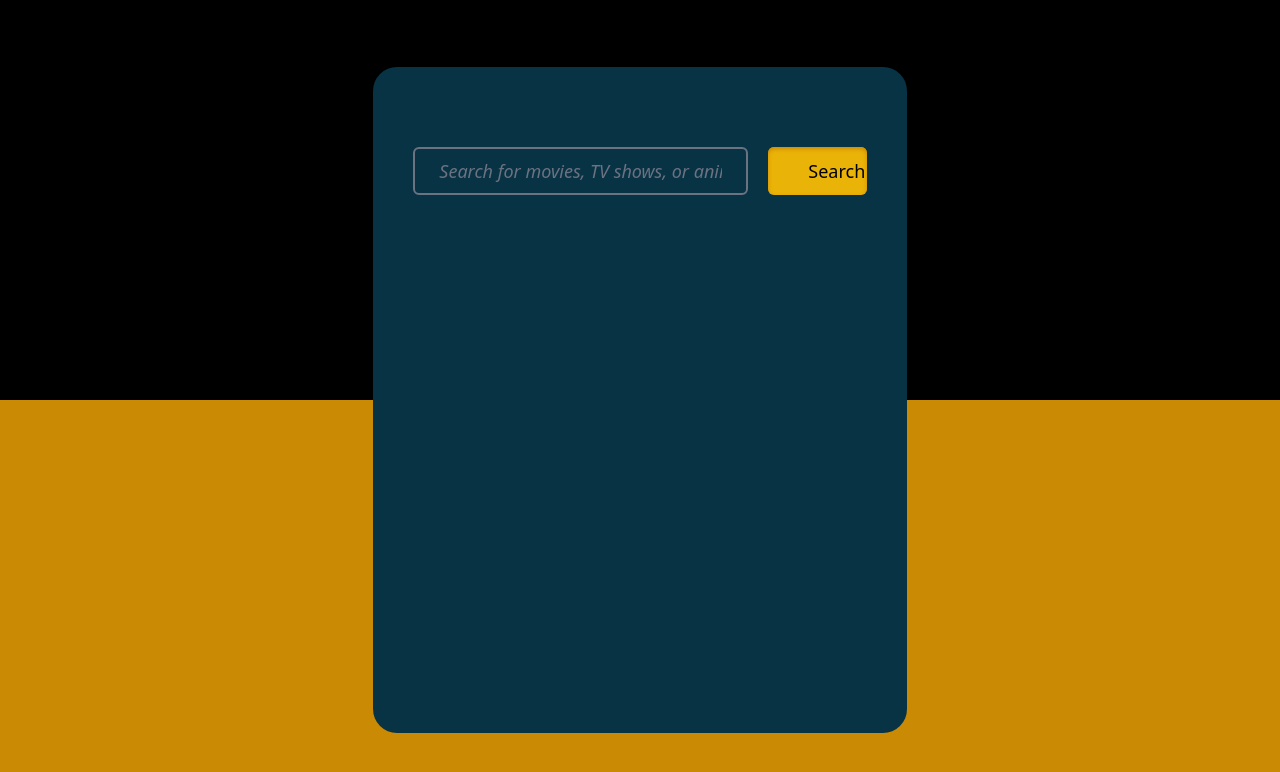
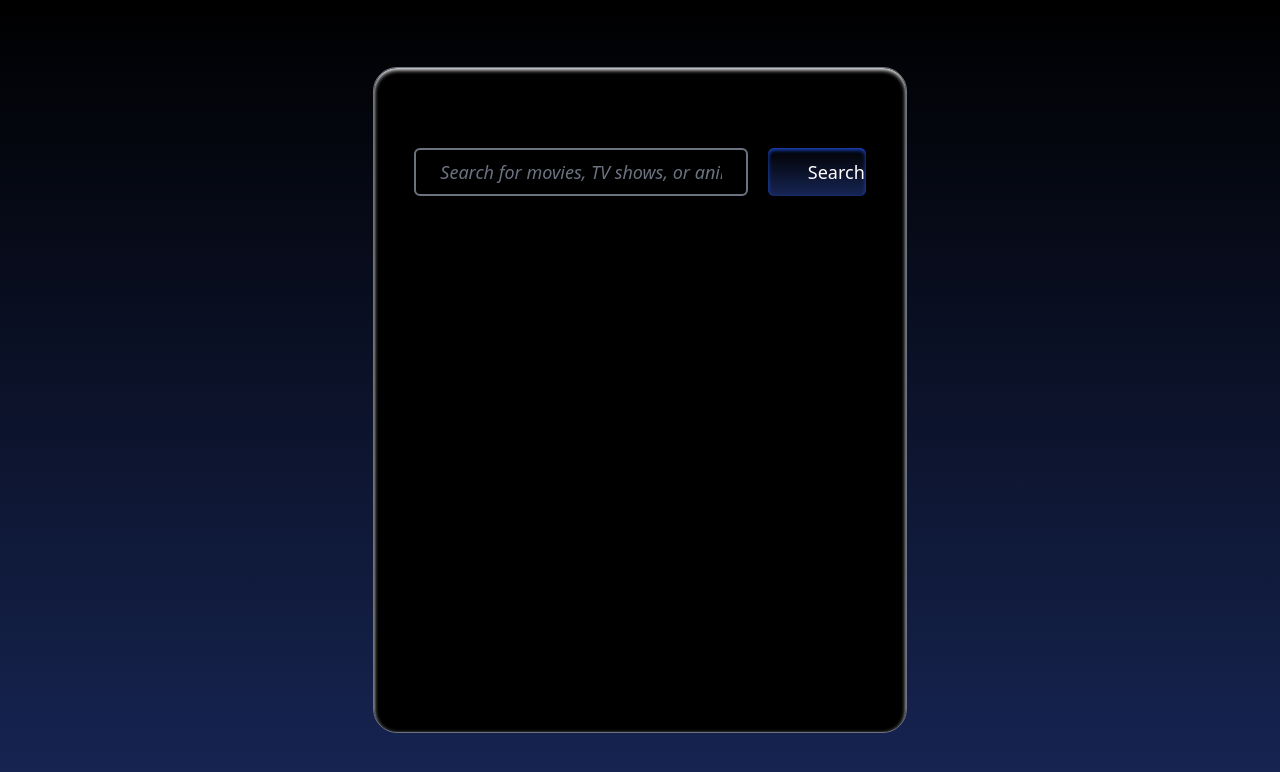
Before and after one commit to OmarAlMayouf/Movie_Ratings, a React (Vite) app: page / in a window 1280 px wide. Shown: the top 772 px of the page. Built offline with nearby package versions, Linux system fonts and the light colour scheme.

Commit message:
Color swap

```diff
--- a/src/App.jsx
+++ b/src/App.jsx
@@ -60,9 +60,9 @@ export default function App() {
     }
   }
   return (
-    <div class="w-full h-screen bg-gradient-to-b to-yellow-600 from-50% from-black to-50% flex justify-center items-center">
+    <div class="w-full h-screen bg-black flex justify-center items-center bg-gradient-to-b to-blue-950 from-black overflow-hidden">
       {/*container*/}
-      <div className="w-5/12 h-5/6 bg-cyan-950 rounded-3xl px-10 py-20" >
+      <div className="w-5/12 h-5/6 bg-black rounded-3xl px-10 py-20 border border-gray-500 shadow-inner shadow-white" >
 
         {/*input container*/}
         <div className="grid grid-cols-12 gap-5">
@@ -70,7 +70,7 @@ export default function App() {
           <input className="h-12 col-span-9 rounded-md px-6 bg-transparent border-2 border-gray-500  hover:border-gray-400 focus:outline-none focus:border-gray-300 font-medium text-lg text-white placeholder:text-gray-500 placeholder:italic "ref={movieNameRef} placeholder='Search for movies, TV shows, or animes...' type="text" name="search" id="search"></input>
           {/*sumbit button*/}
           <button
-            className="h-12 col-span-3 rounded-md bg-yellow-500 font-medium text-lg px-10 hover:bg-yellow-400 shadow-inner shadow-yellow-600 text-center"
+            className="h-12 col-span-3 rounded-md bg-gradient-to-b from-black to-blue-950 hover:to-blue-900 hover:scale-105 shadow-inner shadow-blue-700 text-white font-medium text-lg px-10 text-center"
             id="search-button"
             type="submit"
             onClick={getMovie}
@@ -82,16 +82,16 @@ export default function App() {
         {/*error container*/}
         <div className="mt-5 flex justify-center items-center align-center h-full w-full text-white text-center text-2xl font-semibold" id="error" ref={error}></div>
         {/*result wrapper*/}
-          <div className="hidden" id="result-wrapper"  ref={resultWrapper}>
+          <div className="hidden " id="result-wrapper"  ref={resultWrapper}>
           {/*results container*/}
           <div className="mt-5 grid grid-cols-12">
             {/*photo cover*/}
             <div className="col-span-5 flex h-96" id="result" ref={result}></div>
             <div className="col-span-7">
               {/*movie title*/}
-              <div className="h-10 w-full text-white text-center text-4xl font-bold" id="movie-title" ref={movieTitleRef}></div>
+              <div className="h-30 w-full text-white text-center text-4xl font-bold overflow-hidden" id="movie-title" ref={movieTitleRef}></div>
               {/*movie rating*/}
-              <div className="mt-14 flex justify-center items-center h-10 w-full text-white text-center text-2xl font-semibold" id="movie-Rating" ref={movieRatingRef}></div>
+              <div className="mt-10 flex justify-center items-center h-10 w-full text-white text-center text-2xl font-semibold" id="movie-Rating" ref={movieRatingRef}></div>
               {/*movie details*/}
               <div className="mt-5 flex justify-center items-center h-10 w-full text-gray-500 text-center text-2xl font-thin" id="movie-Details" ref={movieDetailsRef}></div>
               {/*movie genre*/}
```
